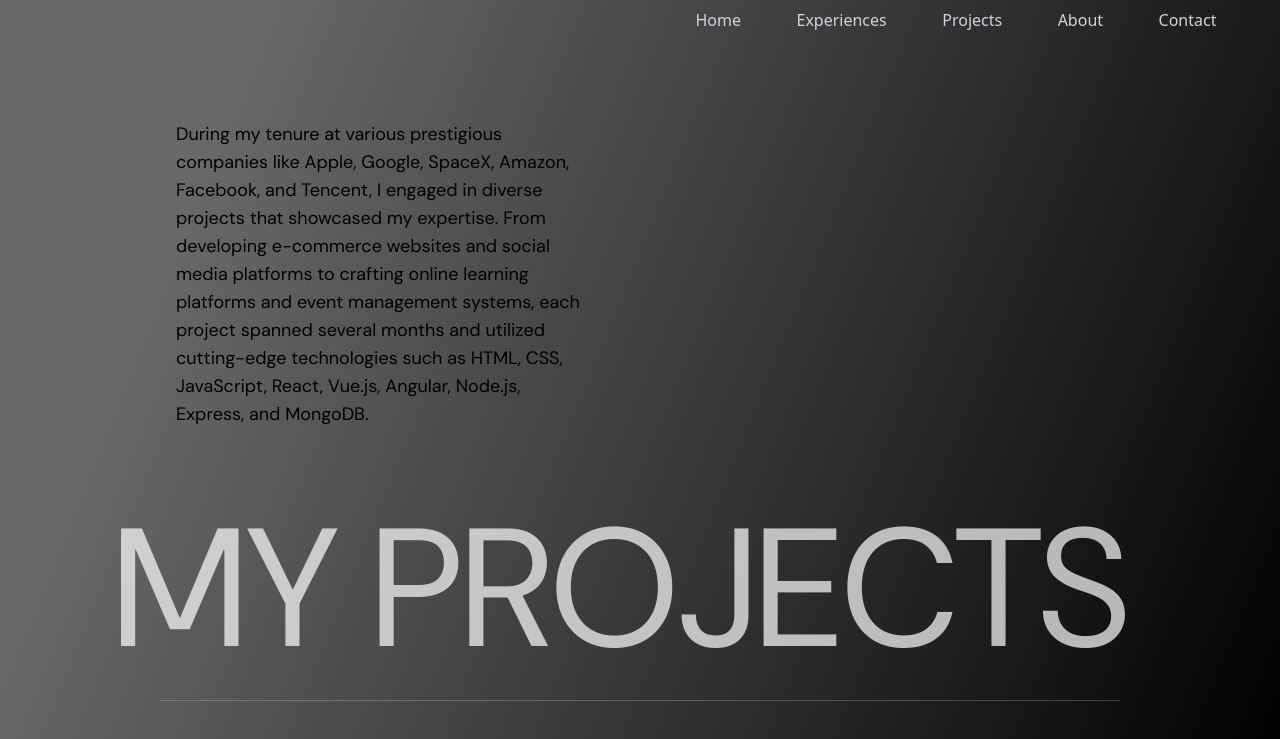
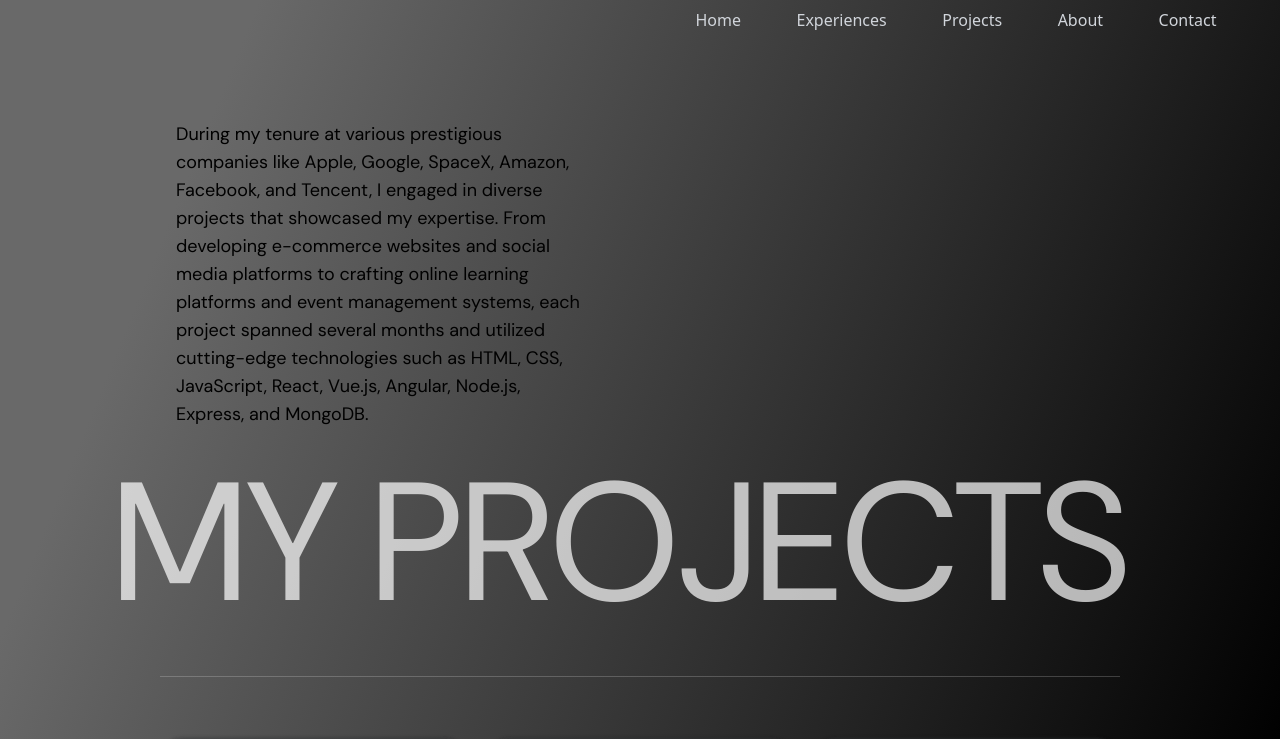
Before and after one commit to Todaricli/tonytli-portfolio, a SvelteKit app in the folder my-first-web-portfolio/: page /projects in a window 1280 px wide. Shown: the top 739 px of the page. Built offline with nearby package versions, Linux system fonts and the light colour scheme.

Commit message:
made a small change on title padding

```diff
--- a/my-first-web-portfolio/src/routes/projects/+page.svelte
+++ b/my-first-web-portfolio/src/routes/projects/+page.svelte
@@ -38,7 +38,7 @@
 			</p>
 		</div>
 		<h1
-			class="project-title text-white text-6xl tablet:scale-[1.8] tablet:translate-x-28 laptop:scale-[2.8] laptop:translate-x-80 laptop:pr-0 opacity-70 pt-10"
+			class="project-title text-white text-6xl tablet:scale-[1.8] tablet:translate-x-28 laptop:scale-[2.8] laptop:translate-x-80 laptop:pr-0 opacity-70 pt-10 laptop:pt-4"
 		>
 			MY PROJECTS
 		</h1>
```
